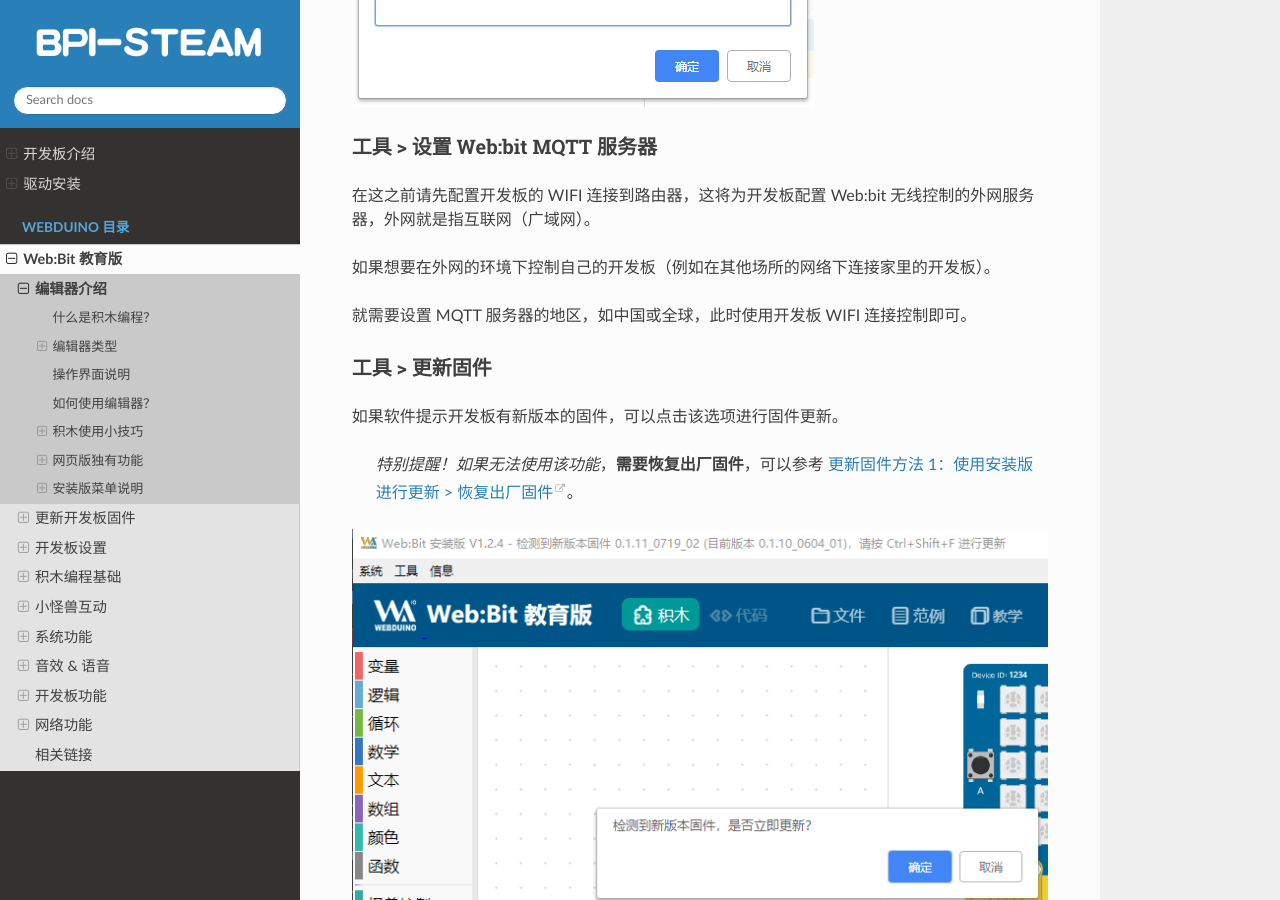
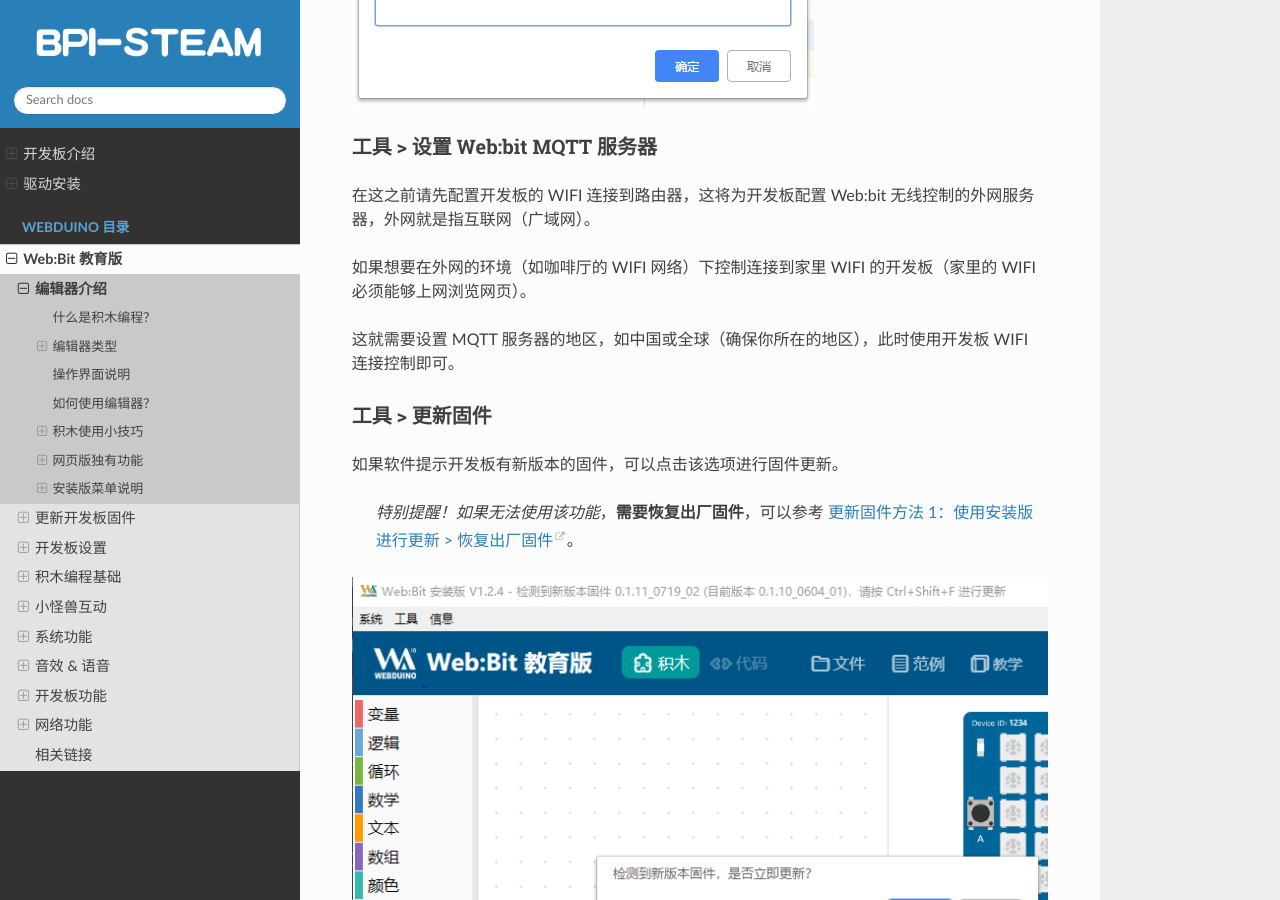
Before and after one commit to BPI-STEAM/simplified_webbit_docs, a Sphinx documentation site: the page built from source/webduino/tutorials/info/software.md, in a window 1280 px wide and 900 px high, scrolled down 6809 px. Built offline with Sphinx 7.4.7 and the Read the Docs theme 2.0.0, drawn with Linux system fonts in a browser that asks for light colours; pages that are not in the unit, such as notebooks, are missing from menus.

Commit message:
Update software.md

```diff
--- a/source/webduino/tutorials/info/software.md
+++ b/source/webduino/tutorials/info/software.md
@@ -125,9 +125,9 @@
 
 在这之前请先配置开发板的 WIFI 连接到路由器，这将为开发板配置 Web:bit 无线控制的外网服务器，外网就是指互联网（广域网）。
 
-如果想要在外网的环境下控制自己的开发板（例如在其他场所的网络下连接家里的开发板）。
+如果想要在外网的环境（如咖啡厅的 WIFI 网络）下控制连接到家里 WIFI 的开发板（家里的 WIFI 必须能够上网浏览网页）。
 
-就需要设置 MQTT 服务器的地区，如中国或全球，此时使用开发板 WIFI 连接控制即可。
+这就需要设置 MQTT 服务器的地区，如中国或全球（确保你所在的地区），此时使用开发板 WIFI 连接控制即可。
 
 #### 工具 > 更新固件
 
```
